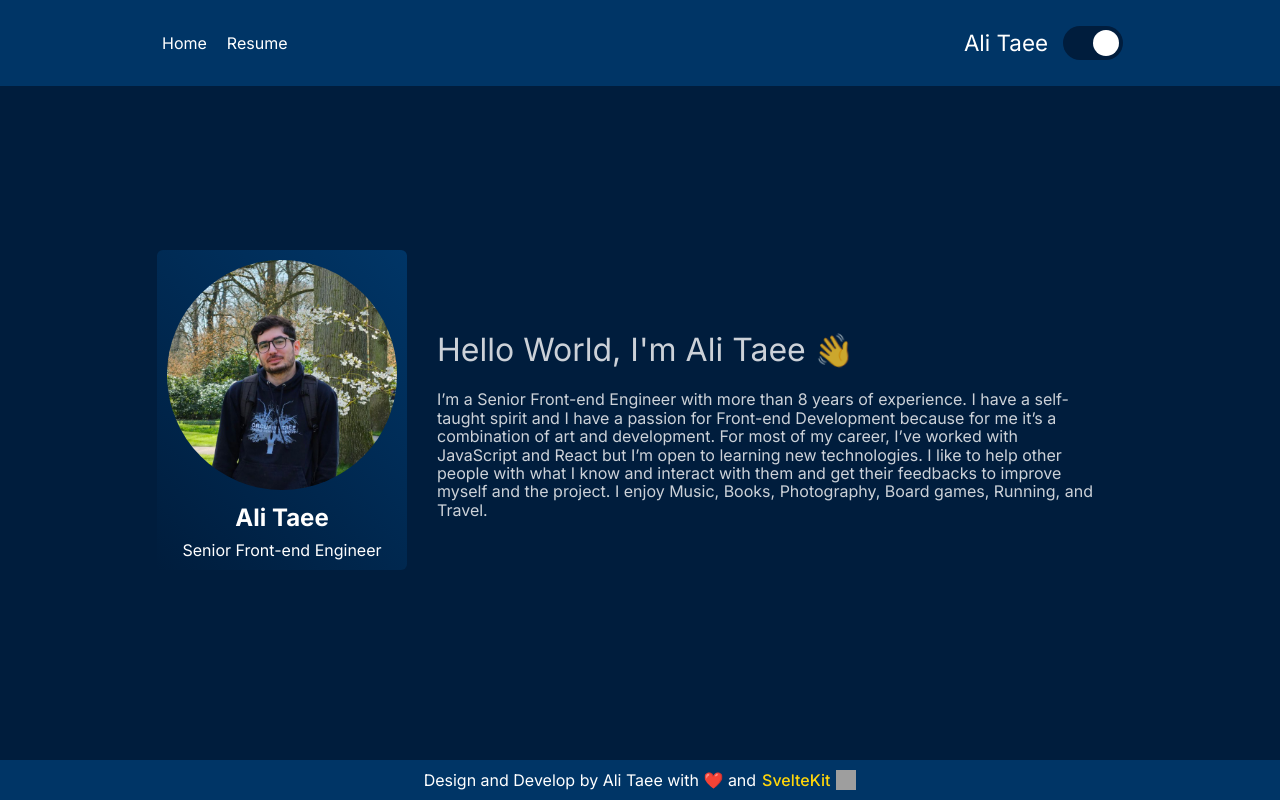
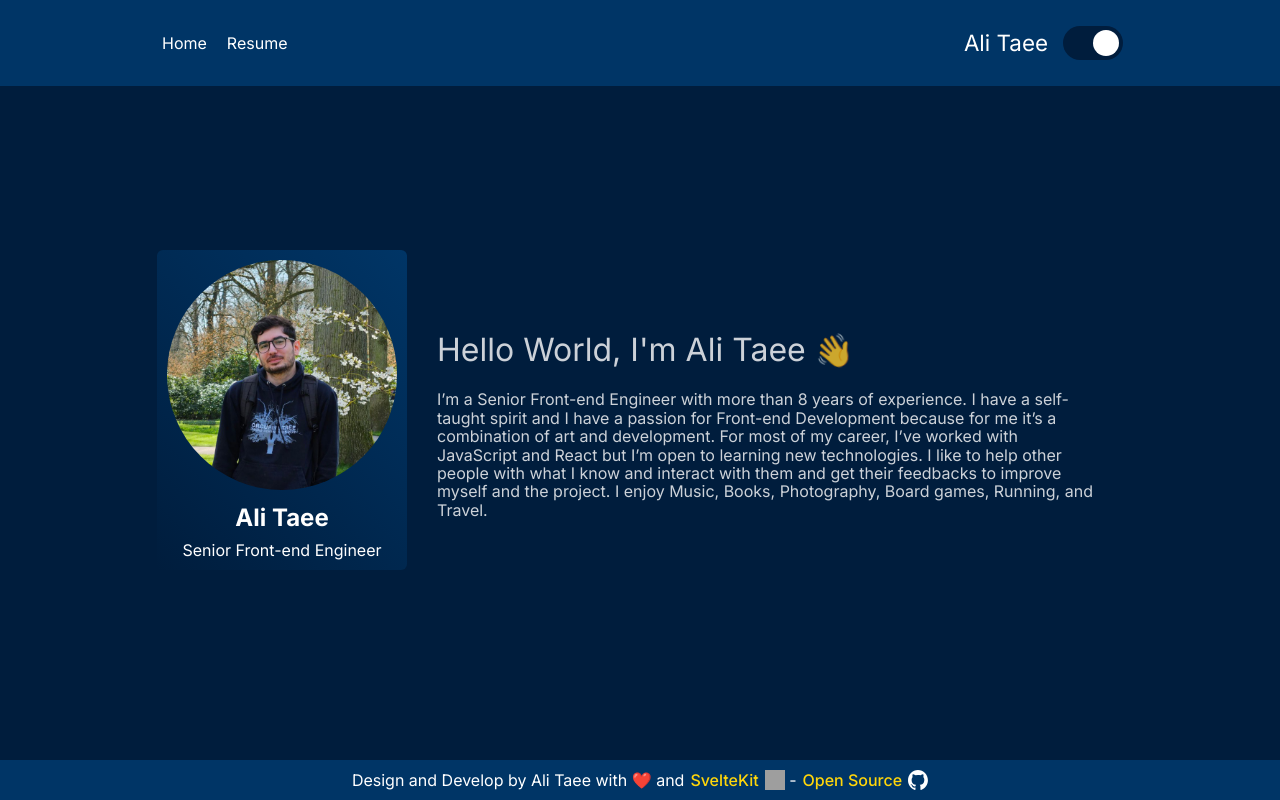
Before and after one commit to AliTaee/Portfolio, a SvelteKit app: page / in a window 1280 px wide. Built offline with nearby package versions, Linux system fonts and the light colour scheme; grey boxes are pictures that could not be loaded.

Commit message:
add github link to footer

```diff
--- a/src/components/layout/Footer.svelte
+++ b/src/components/layout/Footer.svelte
@@ -1,6 +1,8 @@
 <script>
 	import { me } from '../../resume-source.ts'
 	import Emoji from '../emoji/Emoji.svelte'
+
+	import GitHubLogo from '../../lib/assets/icons/github-mark-white.svg'
 
 	const { name } = me
 </script>
@@ -9,7 +11,7 @@
 	<div class="container flex-center flex-wrap">
 		Design and Develop by {name} with&nbsp;<Emoji emoji="❤️" label="love" />&nbsp;and
 		<a
-			class="footer__sveltekit flex-center"
+			class="footer__links flex-center"
 			href="https://kit.svelte.dev/"
 			target="_blank"
 			rel="noopener noreferrer"
@@ -17,10 +19,26 @@
 			SvelteKit
 			<img
 				src="https://upload.wikimedia.org/wikipedia/commons/1/1b/Svelte_Logo.svg"
-				alt="SvelteKit"
+				alt="SvelteKit logo"
 				width="20"
 				height="20"
-				class="footer__sveltekitLogo"
+				class="footer__logo"
+			/>
+		</a>
+		&nbsp;-
+		<a
+			href="https://github.com/AliTaee/Portfolio"
+			class="footer__links flex-center"
+			target="_blank"
+			rel="noopener noreferrer"
+		>
+		 Open Source
+			<img
+				src={GitHubLogo}
+				alt="GitHub logo"
+				width="20"
+				height="20"
+				class="footer__logo"
 			/>
 		</a>
 	</div>
@@ -33,13 +51,13 @@
 		text-align: center;
 		background: var(--primary);
 		color: var(--white);
-		&__sveltekit {
+		&__links {
 			margin-left: 6px;
 			color: var(--secondary);
 			text-decoration: none;
 			font-weight: 500;
 		}
-		&__sveltekitLogo {
+		&__logo {
 			margin: 0 0 0 6px;
 		}
 	}
```
Also changed, not shown: src/lib/assets/icons/github-mark-white.svg (added).
